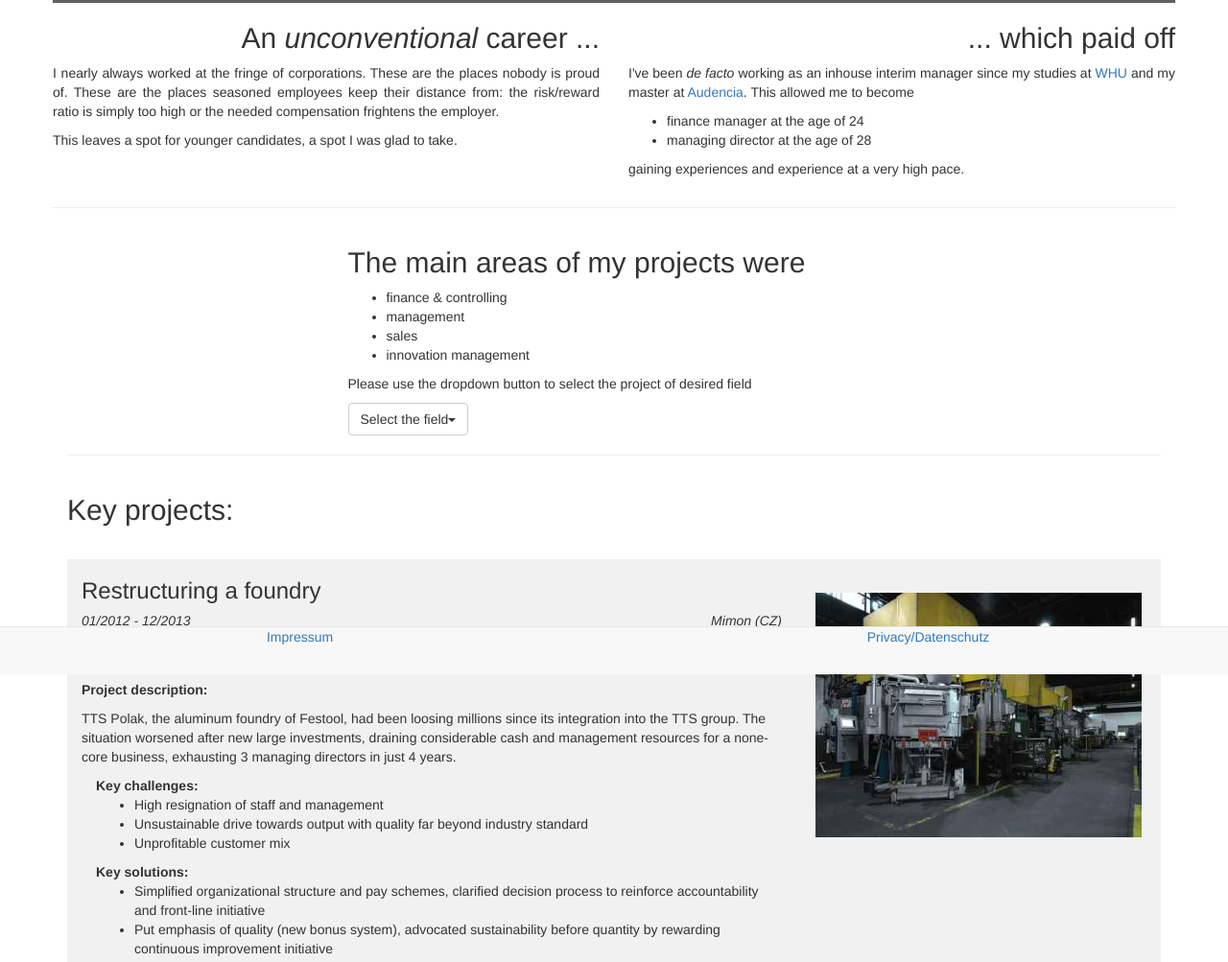
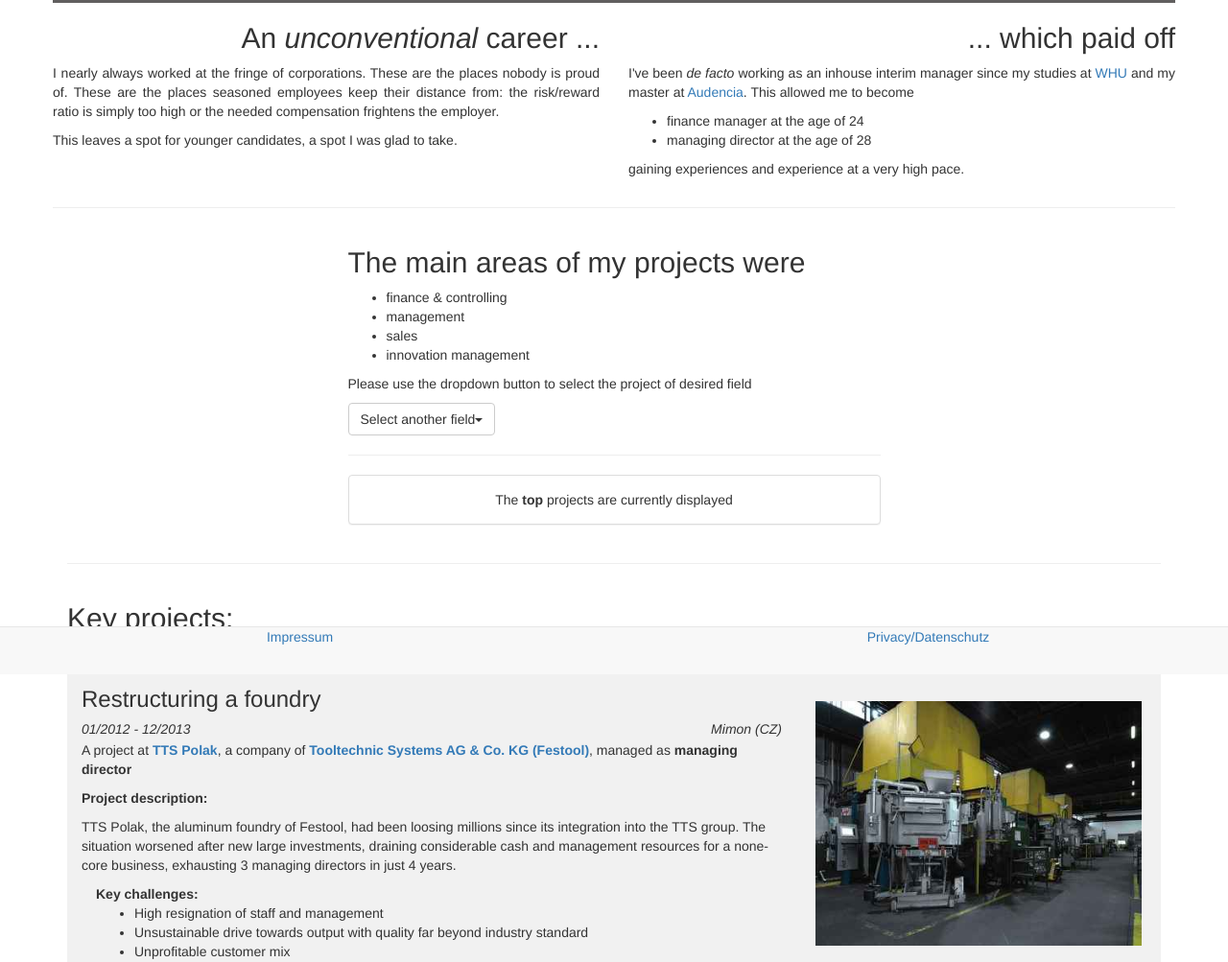
Before and after one commit to guillaumesimler/profportfolio, a plain HTML site: page portfolio.html in a window 1280 px wide. Shown: the part 97-1100 px from the top of the page at 96% size. Drawn offline with nearby package versions, Linux system fonts and the light colour scheme.

Commit message:
Add an information about the selection

```diff
--- a/js/profportfolioBuilder.js
+++ b/js/profportfolioBuilder.js
@@ -86,6 +86,7 @@ var alt10 = 'A mirror holder for a utility car produced at Bal z08 (formerly TTS
 
 // Button
 
+var oldButton = '<div id="buttonCaption" class="mobile"> <hr> <div class="panel panel-default"><div class="text-center panel-body">The <b>%data%</b> projects are currently displayed</div></div></div>'
 
 // the JSON as such
 var projects = {
@@ -329,6 +330,8 @@ projects.display = function(_selector) {
     var data = '%data%';
     var index = 1
 
+    projects.addButton(_selector);
+
     // An if selector will be needed later
 
 
@@ -394,7 +397,7 @@ projects.display = function(_selector) {
             target.append(formatedprojectLesson);
 
             // increment with index
-            index += 1;
+            index++;
 
         }
 
@@ -415,6 +418,12 @@ projects.selection = function(_selector, element) {
     })
 
     return _result;
+}
+
+projects.addButton = function(_selector) {
+    $('#buttonCaption').remove()
+    var newButton = oldButton.replace('%data%', _selector);
+    $(newButton).insertAfter($('.btn-group'));
 }
 
 // Run the builder
--- a/portfolio.html
+++ b/portfolio.html
@@ -77,9 +77,10 @@
 
 				<p>Please use the dropdown button to select the project of desired field</p>
 
+
 				<div class="btn-group block-center">
 				 	<button type="button" class="btn btn-default dropdown-toggle" data-toggle="dropdown" aria-haspopup="true" aria-expanded="false">
-						Select the field<span class="caret"></span>
+						Select another field<span class="caret"></span>
 					</button>
 					<ul class="dropdown-menu">
 						<li id="button-finance"><a href="#">finance & controlling</a></li>
@@ -87,7 +88,10 @@
 						<li id="button-sales"><a href="#">sales</a></li>
 						<li id="button-innovation"><a href="#">innovation management</a></li>
 					</ul>
+
 				</div>
+
+
 			</div>
 
 
```
